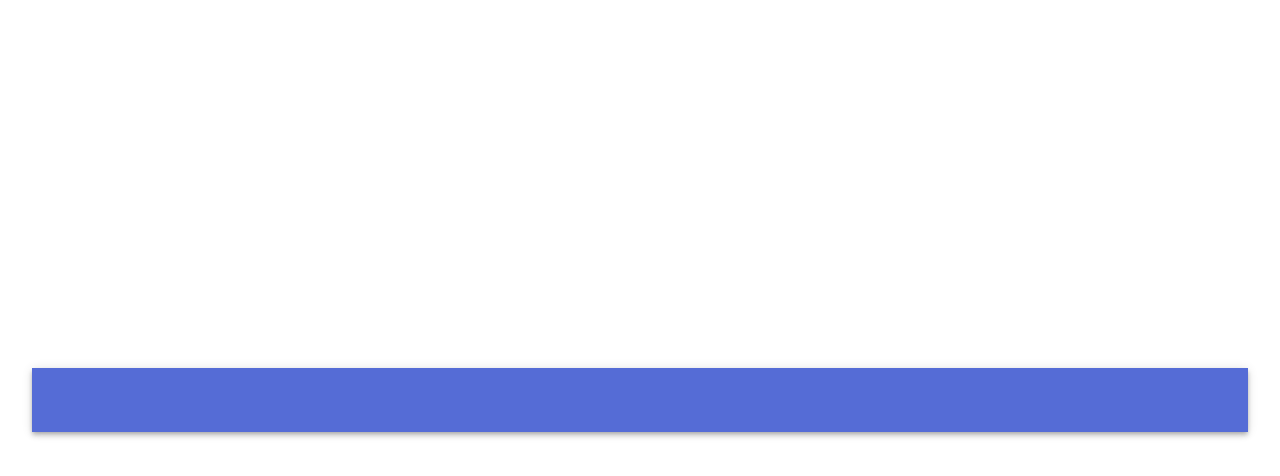
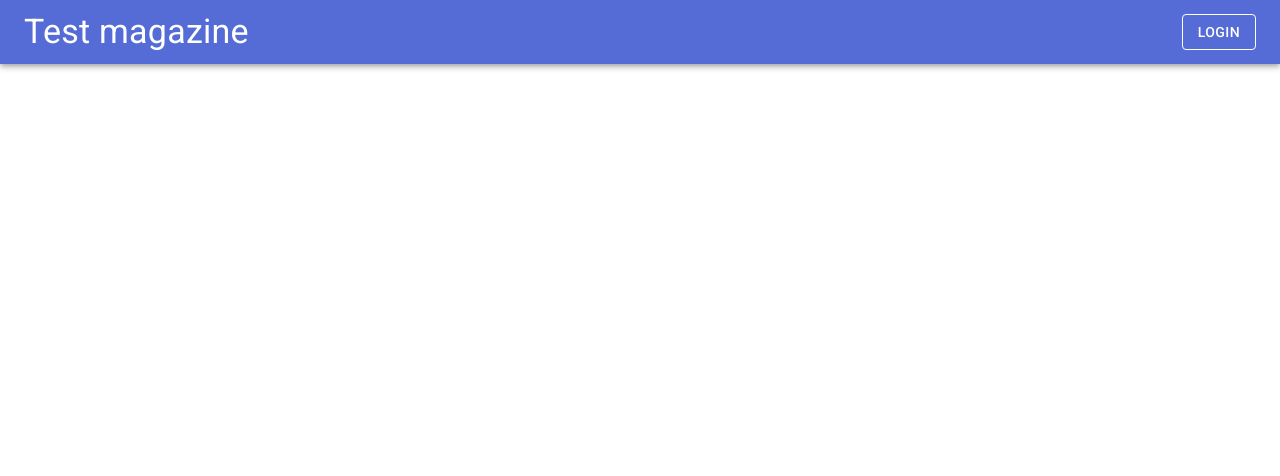
Before and after one commit to gwcew/magazine, a Next.js app in the folder site/: page / in a window 1280 px wide. Shown: the top 476 px of the page. Built offline with nearby package versions, Linux system fonts and the light colour scheme.

Commit message:
ADD: добавлены соответствующие модули для material-ui

```diff
--- a/site/package.json
+++ b/site/package.json
@@ -9,6 +9,7 @@
   },
   "dependencies": {
     "@material-ui/core": "^4.11.2",
+    "@material-ui/icons": "^4.11.2",
     "next": "10.0.5",
     "react": "17.0.1",
     "react-dom": "17.0.1"
--- a/site/pages/index.js
+++ b/site/pages/index.js
@@ -6,21 +6,42 @@ import Container from '@material-ui/core/Container'
 import ToolBar from '@material-ui/core/Toolbar'
 import IconButton from '@material-ui/core/IconButton'
 import Button from '@material-ui/core/Button'
+import Table from '@material-ui/core/Table'
+import Grid from '@material-ui/core/Grid'
+import Typography from '@material-ui/core/Typography'
+import TextField from '@material-ui/core/TextField'
 
 export default function Home() {
   return (
-    <div className={styles.container}>
+    <div>
       <Head>
         <title>Cars</title>
         <link rel="icon" href="/favicon.ico" />
       </Head>
 
-      <Container>
-        <AppBar position="static">
+      <AppBar position="static" >
           <ToolBar>
+            <Grid container direction="row" justify="space-between" alignItems="center">
+              <Grid item xs={6}>
+                <Typography variant="h4">
+                  Test magazine
+                </Typography>
+
+              </Grid>
+              <Grid item>
+              </Grid>
+              <Grid item>
+                <Button color="inherit" variant="outlined">
+                  Login
+                </Button>
+              </Grid>
+            </Grid>
           </ToolBar>
         </AppBar>
-      </Container>
+
+        <Container>
+
+        </Container>
     </div>
   )
 }
--- /dev/null
+++ b/site/src/components/button/SearchBar/SearchBar.js
@@ -0,0 +1,5 @@
+import InputBase from '@material-ui/core/InputBase'
+
+export const SearchBar = () => {
+    return <></>;
+};
```
Also changed, not shown: site/src/components/button/StyledButton.js (added, +8 -0 lines), 1 other file (tests, documents, lock files or other folders).
